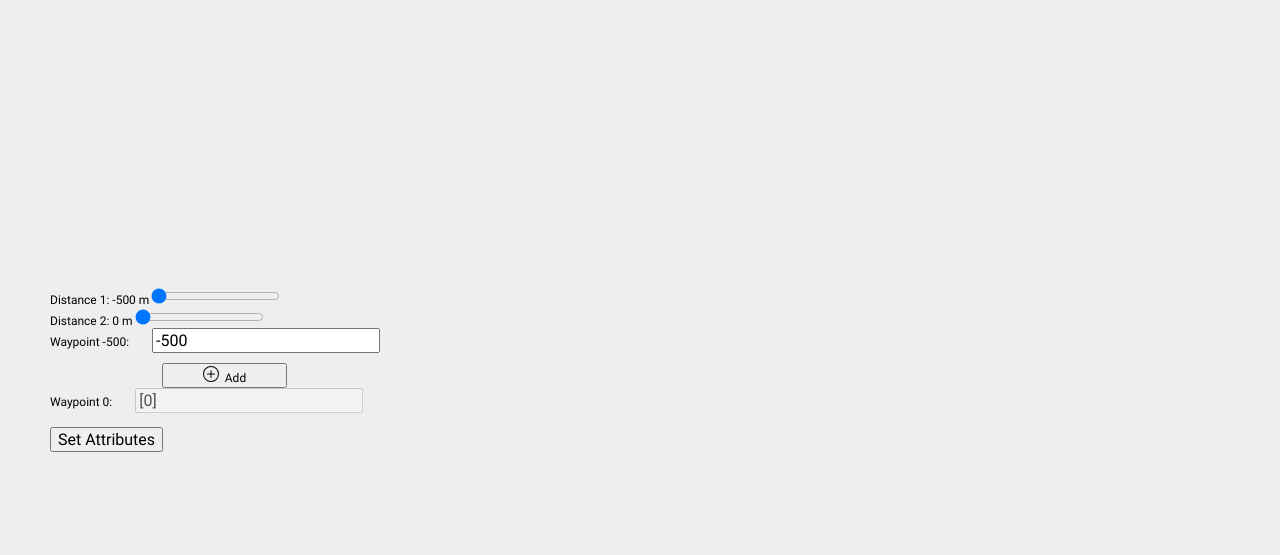
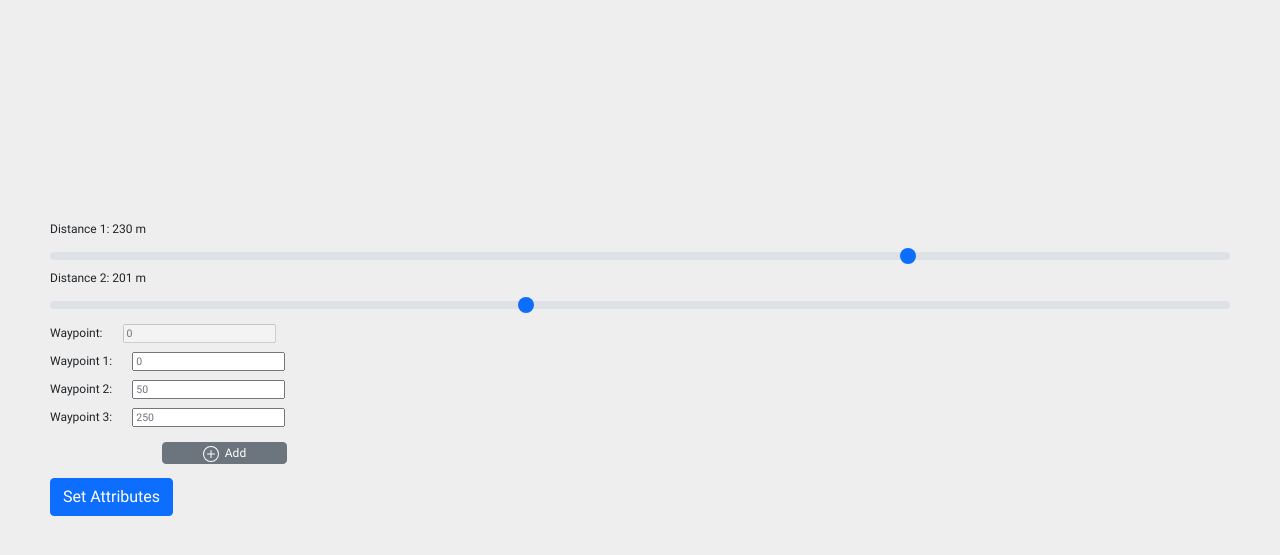
Before and after one commit to SchweizerischeBundesbahnen/thingsboard-advanced-attribute-widget, a plain HTML site: page test/test.html in a window 1280 px wide. Shown: the part 101-656 px from the top of the page. Drawn offline with nearby package versions, Linux system fonts and the light colour scheme.

Commit message:
overhaul

```diff
--- a/class.inputfield.js
+++ b/class.inputfield.js
@@ -17,6 +17,8 @@ class classInputField {
             this.counter = 1;
             this.summary;
             this.angularself = angular;
+            this.subfields = [];
+            this.subfieldsValues = [];
             this.render();
       }
 
@@ -37,36 +39,19 @@ class classInputField {
 
             // multi value input field (general)
             if (this.params.multi) {
+
+                  // "add" button
                   let add = document.createElement('button');
                   add.className = 'btn btn-secondary tb-cstm-button-add';
                   add.innerHTML = WIDGET_ICON_PLUS + '&nbsp;&nbsp;Add';
                   this.container.appendChild(add);
                   add.onclick = (e) => {
                         this.counter++;
-                        this.addInputField();
+                        this.addInputField(true); // true=>subField
                         this.updateSummary();
-                        e.preventDefault();
+                        e.preventDefault(); // or else bootrap does page reload/senf form data to nirvana
                   };
-                  // array as multitype specific
-                  if (this.params.multitype && this.params.multitype === 'array') {
-                        let container = document.createElement('div');
-                        // container.style.display = 'none';
-                        let label = document.createElement('label');
-                        label.innerHTML = this.params.title.replace('%s', this.params.value || 0);
-                        this.summary = document.createElement('input');
-                        label.style.marginRight = '20px';
-                        this.summary.name = this.params.key || 'thisFieldhasNoKeyPleaseSetAKey';
-                        this.summary.type = 'text';
-                        this.summary.className = 'form-text';
-                        this.summary.value = this.params.default || '';
-                        this.summary.setAttribute('disabled', 'disabled');
-                        container.appendChild(label);
-                        container.appendChild(this.summary);
-                        this.container.appendChild(container);
-                        this.updateSummary();
             }
-            }
-            // ************   end multi value input field
       }
 
 
@@ -75,19 +60,15 @@ class classInputField {
        *
        * Create new input field DOM
        *
+       * also creates first element of multi-field
+       *
        *
        *
        */
-      addInputField = function() {
+      addInputField = function(isMultiField = false) {
             let myself = this; // used for sub functions
 
             let container = this.containerBody;
-
-            // subcontainer for multi forms
-            if (this.params.multi) {
-                  container = document.createElement('div'); // overwrites default container variable
-                  this.containerBody.appendChild(container);
-            }
 
             // label & input are array of length 1, if not a multi inputfield
             this.label.push(document.createElement('label'));
@@ -106,9 +87,21 @@ class classInputField {
             curInput.name = this.params.key || 'thisFieldhasNoKeyPleaseSetAKey';
             curInput.id = 'cstmFrmInput-' + this.params.key; // id is needed to associate with label
 
+            // in case of multi field it must go in separate container
             if (this.params.multi) {
-                  curLabel.innerHTML = this.params.title.replace('%s', this.params.value || 0).replace(':', '') + ' ' + this.counter + ':';
-                  curInput.name = curInput.name + '-' + this.input.length;
+                  // overwrites default container variable to newly created container
+                  container = document.createElement('div');
+                  this.containerBody.appendChild(container);
+                  curLabel.innerHTML = this.params.title.replace('%s', this.counter - 1);
+            }
+
+            // multifield summary
+            if (this.params.multi && !isMultiField) {
+                  curLabel.innerHTML = this.params.title.replace(' %s', '');
+                  curInput.setAttribute('disabled', 'disabled');
+
+                  // assign this input to summary of multi field
+                  this.summary = curInput;
             }
 
             switch (this.type) {
@@ -147,21 +140,36 @@ class classInputField {
 
             // set flag for multi-field as partValue
             // this is needed to be able to filter it later
-            if (this.params.multi) {
+            if (isMultiField) {
                   curInput.setAttribute('partValue', 'yes');
+                  this.subfields.push(curInput);
+                  curInput.value = myself.subfieldsValues[this.counter - 2] || 0;
             }
 
             // set default value from last setting
+            // don't do this for multi-fields/subfields
+            else {
                   try {
                         this.getDefaultValue(this.params.key)
                               .then(attribute => {
+                                    if (!myself.params.multi) {
                                           curInput.value = attribute[0].value;
                                           $(myself.label[0]).html(myself.params.title.replace('%s', $(myself.input[0]).val()));
+                                    }
+                                    // in case of multi field load subfields for every array value
+                                    else {
+                                          myself.subfieldsValues = JSON.parse(attribute[0].value);
+                                          myself.subfieldsValues.forEach(item => {
+                                                myself.counter++;
+                                                myself.addInputField(true); // true=>subField
+                                          });
+                                    }
 
                               });
                   }
                   catch (e) {
                         console.log(e);
+                  }
             }
       }
 
@@ -179,7 +187,7 @@ class classInputField {
             let value = '';
             if (this.summary && this.params.multitype && this.params.multitype === 'array') {
                   let values = [];
-                  this.input.forEach((item) => {
+                  this.subfields.forEach((item) => {
                         values.push($(item).val());
                   });
                   if (this.params.pattern) {
@@ -233,11 +241,18 @@ class classInputField {
 
 
 
-
+      /**
+       *
+       * update the label from current value
+       * used excpecially on slider
+       *
+       *
+       */
       updateLabel = function(label, value) {
             value = this.params.title.replace('%s', value);
             $(label).html(value);
       }
+
 
       /**
        *
--- a/javascript.js
+++ b/javascript.js
@@ -69,6 +69,7 @@ function init() {
 
       // gets called when button is pushed
       // saves attributes and triggers rule chain "attributes updated"
+      // must be inside init() to access $scope
       self.ctx.$scope.sendUpdate = function(event) {
 
 
--- a/test/test.html
+++ b/test/test.html
@@ -7,12 +7,14 @@
 	<!-- Favicons End -->
 
 	<!-- CSS Start -->
+	<link rel="stylesheet" href="https://cdn.jsdelivr.net/npm/bootstrap@5.1.3/dist/css/bootstrap.min.css" integrity="sha384-1BmE4kWBq78iYhFldvKuhfTAU6auU8tT94WrHftjDbrCEXSU1oBoqyl2QvZ6jIW3" crossorigin="anonymous">
 	<link rel="stylesheet" type="text/css" href="test.css">
 	<link rel="stylesheet" type="text/css" href="../style.css">
 	<!-- CSS End -->
 
 	<!-- JS -->
       <script src="https://code.jquery.com/jquery-3.6.0.js" integrity="sha256-H+K7U5CnXl1h5ywQfKtSj8PCmoN9aaq30gDh27Xc0jk=" crossorigin="anonymous"></script>
+	<script src="https://cdn.jsdelivr.net/npm/bootstrap@5.1.3/dist/js/bootstrap.min.js" integrity="sha384-QJHtvGhmr9XOIpI6YVutG+2QOK9T+ZnN4kzFN1RtK3zEFEIsxhlmWl5/YESvpZ13" crossorigin="anonymous"></script>
 	<script type="text/javascript" src="../class.inputfield.js"></script>
 	<!-- JS End -->
 
--- a/test/testhelper.js
+++ b/test/testhelper.js
@@ -1,4 +1,7 @@
 // angular object simulator
+
+const DEVICE_ID = 'TEST';
+
 
 let self = {
       ctx: {
@@ -44,12 +47,18 @@ let self = {
                               getEntityAttributes: (entityId, entityAttributeType, attributes) => {
                                     return {
                                           subscribe: (success, fail) => {
+                                                const attr = {};
+                                                attr[DEVICE_ID] = {
+                                                      distance1: '230',
+                                                      distance2: '201',
+                                                      waypoints: '[0, 50, 250]'
+                                                };
+                                                try {
                                                       const data = [{
                                                             lastUpdateTs: (+new Date()),
-                                                      key: 'test',
-                                                      value: -500
-                                                }]
-                                                try {
+                                                            key: attributes[0],
+                                                            value: attr[entityId.id][attributes[0]]
+                                                      }];
                                                       success(data);
                                                 }
                                                 catch (e) {
@@ -62,7 +71,7 @@ let self = {
                   }
             },
             defaultSubscription: {
-                  targetDeviceId: 'TEST'
+                  targetDeviceId: DEVICE_ID
             }
       }
 };
@@ -72,7 +81,7 @@ let self = {
 // load json settings from file
 const loadAngularSettings = function() {
       return new Promise((resolve, reject) => {
-                  fetch('https://cdn.jsdelivr.net/gh/SchweizerischeBundesbahnen/thingsboard-advanced-attribute-widget/test/test.settings.json')
+            fetch('https://cdn.jsdelivr.net/gh/SchweizerischeBundesbahnen/thingsboard-advanced-attribute-widget@7f19d42c7680d1e2ec995c6767f3503f4510b6d3/test/test.settings.json')
                   .then(data => {
                         data.json()
                               .then(json => {
```
Lines whose indentation alone changed are shown as unchanged.
